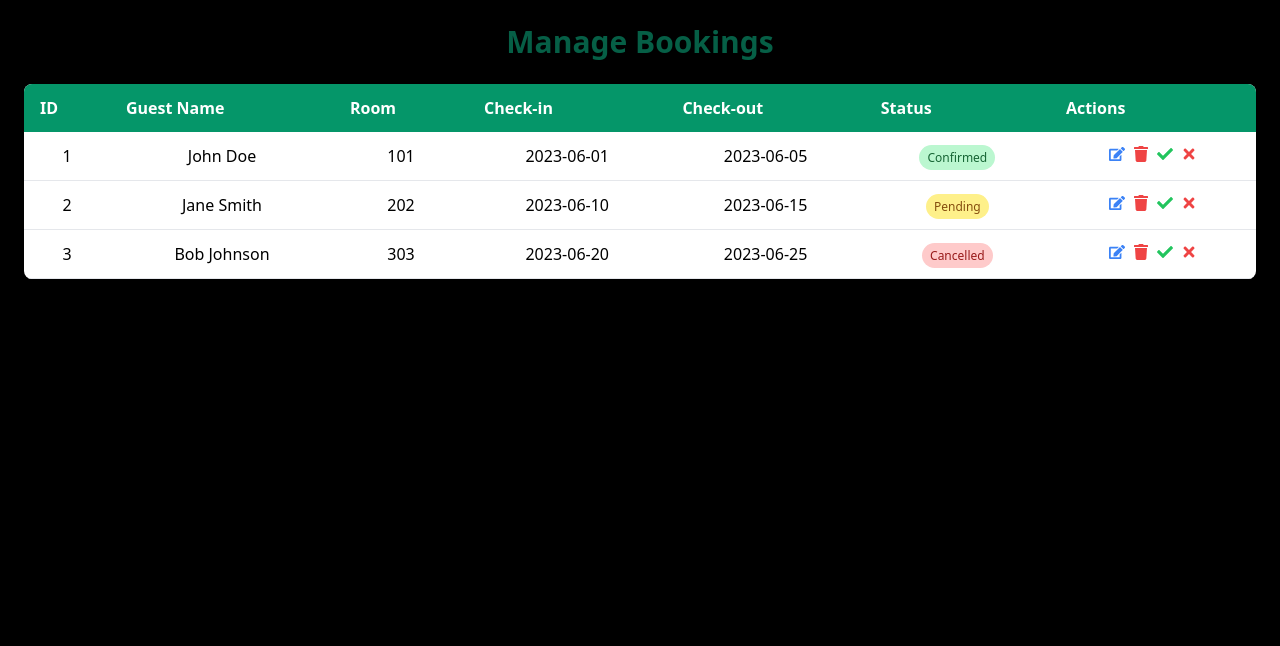
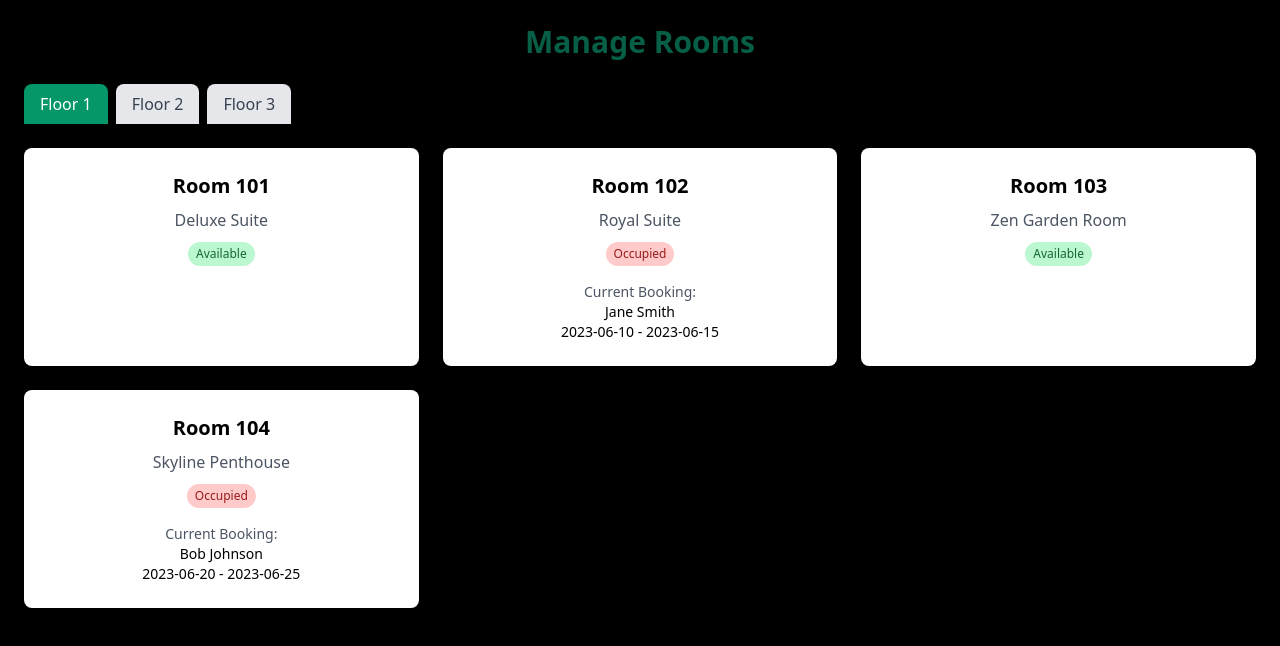
Before and after one commit to ron062394/Serenity-Suites-Hotel---MERN-Tailwind, a React (Create React App) app in the folder frontend/: page /admin/manage-bookings in a window 1280 px wide. Shown: the top 646 px of the page. Built offline with nearby package versions, Linux system fonts and the light colour scheme.

Commit message:
Added some contents, revised booking management

```diff
--- a/frontend/src/pages/admin/ManageBookings.jsx
+++ b/frontend/src/pages/admin/ManageBookings.jsx
@@ -3,26 +3,34 @@ import { motion } from 'framer-motion';
 import { FaEdit, FaTrash, FaCheck, FaTimes } from 'react-icons/fa';
 
 function ManageBookings() {
-  const [bookings] = useState([
-    { id: 1, guestName: 'John Doe', room: '101', checkIn: '2023-06-01', checkOut: '2023-06-05', status: 'Confirmed' },
-    { id: 2, guestName: 'Jane Smith', room: '202', checkIn: '2023-06-10', checkOut: '2023-06-15', status: 'Pending' },
-    { id: 3, guestName: 'Bob Johnson', room: '303', checkIn: '2023-06-20', checkOut: '2023-06-25', status: 'Cancelled' },
-  ]);
+  const [activeFloor, setActiveFloor] = useState(1);
+  const [rooms] = useState({
+    1: [
+      { id: 101, type: 'Deluxe Suite', status: 'Available', currentBooking: null },
+      { id: 102, type: 'Royal Suite', status: 'Occupied', currentBooking: { guestName: 'Jane Smith', checkIn: '2023-06-10', checkOut: '2023-06-15' } },
+      { id: 103, type: 'Zen Garden Room', status: 'Available', currentBooking: null },
+      { id: 104, type: 'Skyline Penthouse', status: 'Occupied', currentBooking: { guestName: 'Bob Johnson', checkIn: '2023-06-20', checkOut: '2023-06-25' } },
+    ],
+    2: [
+      { id: 201, type: 'Deluxe Suite', status: 'Available', currentBooking: null },
+      { id: 202, type: 'Royal Suite', status: 'Available', currentBooking: null },
+      { id: 203, type: 'Zen Garden Room', status: 'Occupied', currentBooking: { guestName: 'Alice Brown', checkIn: '2023-06-15', checkOut: '2023-06-18' } },
+      { id: 204, type: 'Skyline Penthouse', status: 'Available', currentBooking: null },
+    ],
+    3: [
+      { id: 301, type: 'Deluxe Suite', status: 'Occupied', currentBooking: { guestName: 'Charlie Davis', checkIn: '2023-06-12', checkOut: '2023-06-14' } },
+      { id: 302, type: 'Royal Suite', status: 'Available', currentBooking: null },
+      { id: 303, type: 'Zen Garden Room', status: 'Available', currentBooking: null },
+      { id: 304, type: 'Skyline Penthouse', status: 'Occupied', currentBooking: { guestName: 'Eve Franklin', checkIn: '2023-06-18', checkOut: '2023-06-22' } },
+    ],
+  });
 
-  const handleEdit = (id) => {
-    console.log(`Edit booking ${id}`);
-  };
-
-  const handleDelete = (id) => {
-    console.log(`Delete booking ${id}`);
-  };
-
-  const handleApprove = (id) => {
-    console.log(`Approve booking ${id}`);
-  };
-
-  const handleReject = (id) => {
-    console.log(`Reject booking ${id}`);
+  const handleRoomClick = (room) => {
+    if (room.status === 'Available') {
+      console.log(`Book room ${room.id}`);
+    } else {
+      console.log(`View booking details for room ${room.id}`);
+    }
   };
 
   const fadeInUp = {
@@ -37,59 +45,52 @@ function ManageBookings() {
       animate="visible"
       variants={fadeInUp}
     >
-      <h2 className="text-3xl font-bold mb-6 text-emerald-800">Manage Bookings</h2>
-      <div className="overflow-x-auto">
-        <table className="min-w-full bg-white shadow-md rounded-lg overflow-hidden">
-          <thead className="bg-emerald-600 text-white">
-            <tr>
-              <th className="py-3 px-4 text-left">ID</th>
-              <th className="py-3 px-4 text-left">Guest Name</th>
-              <th className="py-3 px-4 text-left">Room</th>
-              <th className="py-3 px-4 text-left">Check-in</th>
-              <th className="py-3 px-4 text-left">Check-out</th>
-              <th className="py-3 px-4 text-left">Status</th>
-              <th className="py-3 px-4 text-left">Actions</th>
-            </tr>
-          </thead>
-          <tbody>
-            {bookings.map((booking) => (
-              <motion.tr
-                key={booking.id}
-                className="border-b border-gray-200 hover:bg-gray-100"
-                whileHover={{ scale: 1.01 }}
-              >
-                <td className="py-3 px-4">{booking.id}</td>
-                <td className="py-3 px-4">{booking.guestName}</td>
-                <td className="py-3 px-4">{booking.room}</td>
-                <td className="py-3 px-4">{booking.checkIn}</td>
-                <td className="py-3 px-4">{booking.checkOut}</td>
-                <td className="py-3 px-4">
-                  <span className={`px-2 py-1 rounded-full text-xs ${
-                    booking.status === 'Confirmed' ? 'bg-green-200 text-green-800' :
-                    booking.status === 'Pending' ? 'bg-yellow-200 text-yellow-800' :
-                    'bg-red-200 text-red-800'
-                  }`}>
-                    {booking.status}
-                  </span>
-                </td>
-                <td className="py-3 px-4">
-                  <button onClick={() => handleEdit(booking.id)} className="text-blue-500 hover:text-blue-700 mr-2">
-                    <FaEdit />
-                  </button>
-                  <button onClick={() => handleDelete(booking.id)} className="text-red-500 hover:text-red-700 mr-2">
-                    <FaTrash />
-                  </button>
-                  <button onClick={() => handleApprove(booking.id)} className="text-green-500 hover:text-green-700 mr-2">
-                    <FaCheck />
-                  </button>
-                  <button onClick={() => handleReject(booking.id)} className="text-red-500 hover:text-red-700">
-                    <FaTimes />
-                  </button>
-                </td>
-              </motion.tr>
-            ))}
-          </tbody>
-        </table>
+      <h2 className="text-3xl font-bold mb-6 text-emerald-800">Manage Rooms</h2>
+      <div className="mb-6">
+        <div className="flex space-x-2">
+          {Object.keys(rooms).map((floor) => (
+            <button
+              key={floor}
+              className={`px-4 py-2 rounded-t-lg ${
+                activeFloor === parseInt(floor)
+                  ? 'bg-emerald-600 text-white'
+                  : 'bg-gray-200 text-gray-700 hover:bg-gray-300'
+              }`}
+              onClick={() => setActiveFloor(parseInt(floor))}
+            >
+              Floor {floor}
+            </button>
+          ))}
+        </div>
+      </div>
+      <div className="grid grid-cols-1 md:grid-cols-2 lg:grid-cols-3 gap-6">
+        {rooms[activeFloor].map((room) => (
+          <motion.div
+            key={room.id}
+            className={`bg-white shadow-md rounded-lg overflow-hidden cursor-pointer ${
+              room.status === 'Available' ? 'hover:shadow-lg' : ''
+            }`}
+            whileHover={{ scale: 1.03 }}
+            onClick={() => handleRoomClick(room)}
+          >
+            <div className="p-6">
+              <h3 className="text-xl font-semibold mb-2">Room {room.id}</h3>
+              <p className="text-gray-600 mb-2">{room.type}</p>
+              <div className={`inline-block px-2 py-1 rounded-full text-xs ${
+                room.status === 'Available' ? 'bg-green-200 text-green-800' : 'bg-red-200 text-red-800'
+              }`}>
+                {room.status}
+              </div>
+              {room.currentBooking && (
+                <div className="mt-4">
+                  <p className="text-sm text-gray-600">Current Booking:</p>
+                  <p className="text-sm">{room.currentBooking.guestName}</p>
+                  <p className="text-sm">{room.currentBooking.checkIn} - {room.currentBooking.checkOut}</p>
+                </div>
+              )}
+            </div>
+          </motion.div>
+        ))}
       </div>
     </motion.div>
   );
--- a/frontend/src/pages/user/Booking.jsx
+++ b/frontend/src/pages/user/Booking.jsx
@@ -81,13 +81,14 @@ function Booking() {
   };
 
   return (
-    <div className="min-h-screen py-12 flex items-center justify-center" style={{
-      backgroundImage: `url('https://images.pexels.com/photos/338504/pexels-photo-338504.jpeg?cs=srgb&dl=pexels-thorsten-technoman-109353-338504.jpg&fm=jpg')`,
-      backgroundSize: 'cover',
-      backgroundPosition: 'center',
-      backgroundAttachment: 'fixed'
-    }}>
-      <div className="max-w-3xl w-full mx-auto bg-white bg-opacity-90 shadow-xl rounded-lg overflow-hidden">
+    <div className="relative min-h-screen py-12 flex items-center justify-center">
+      <div className="absolute inset-0 bg-cover bg-center bg-fixed transition-all duration-1000 ease-in-out"
+        style={{
+          backgroundImage: `url('https://images.pexels.com/photos/338504/pexels-photo-338504.jpeg?cs=srgb&dl=pexels-thorsten-technoman-109353-338504.jpg&fm=jpg')`,
+        }}
+      ></div>
+      <div className="absolute inset-0 bg-black opacity-50"></div>
+      <div className="relative z-10 max-w-3xl w-full mx-auto bg-white bg-opacity-90 shadow-xl rounded-lg overflow-hidden">
         <div className="bg-emerald-600 text-white py-4 px-6">
           <h1 className="text-3xl font-bold">Book Your Stay</h1>
         </div>
```
Also changed, not shown: frontend/src/pages/user/HomePage.jsx (+40 -18 lines).
